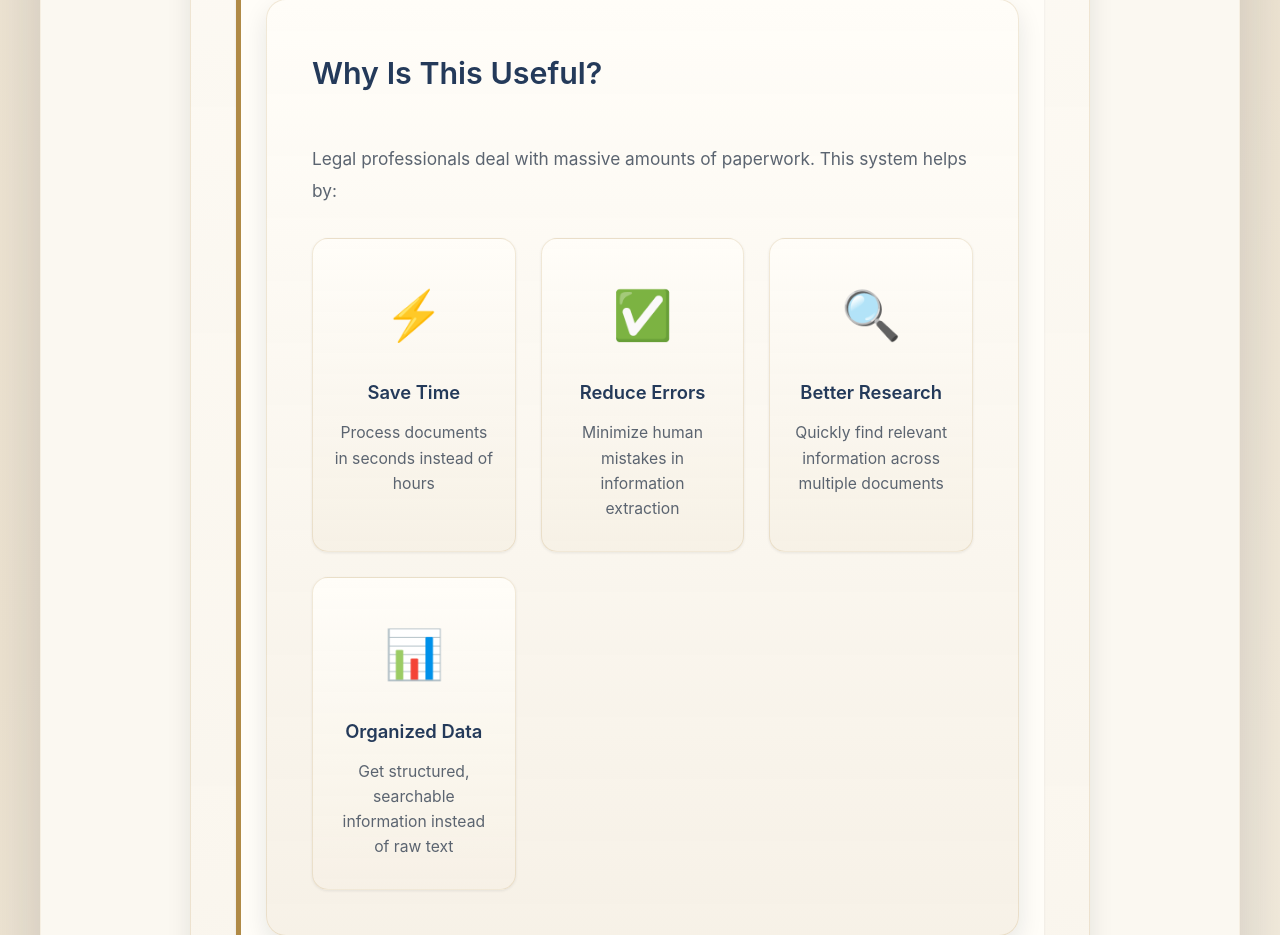
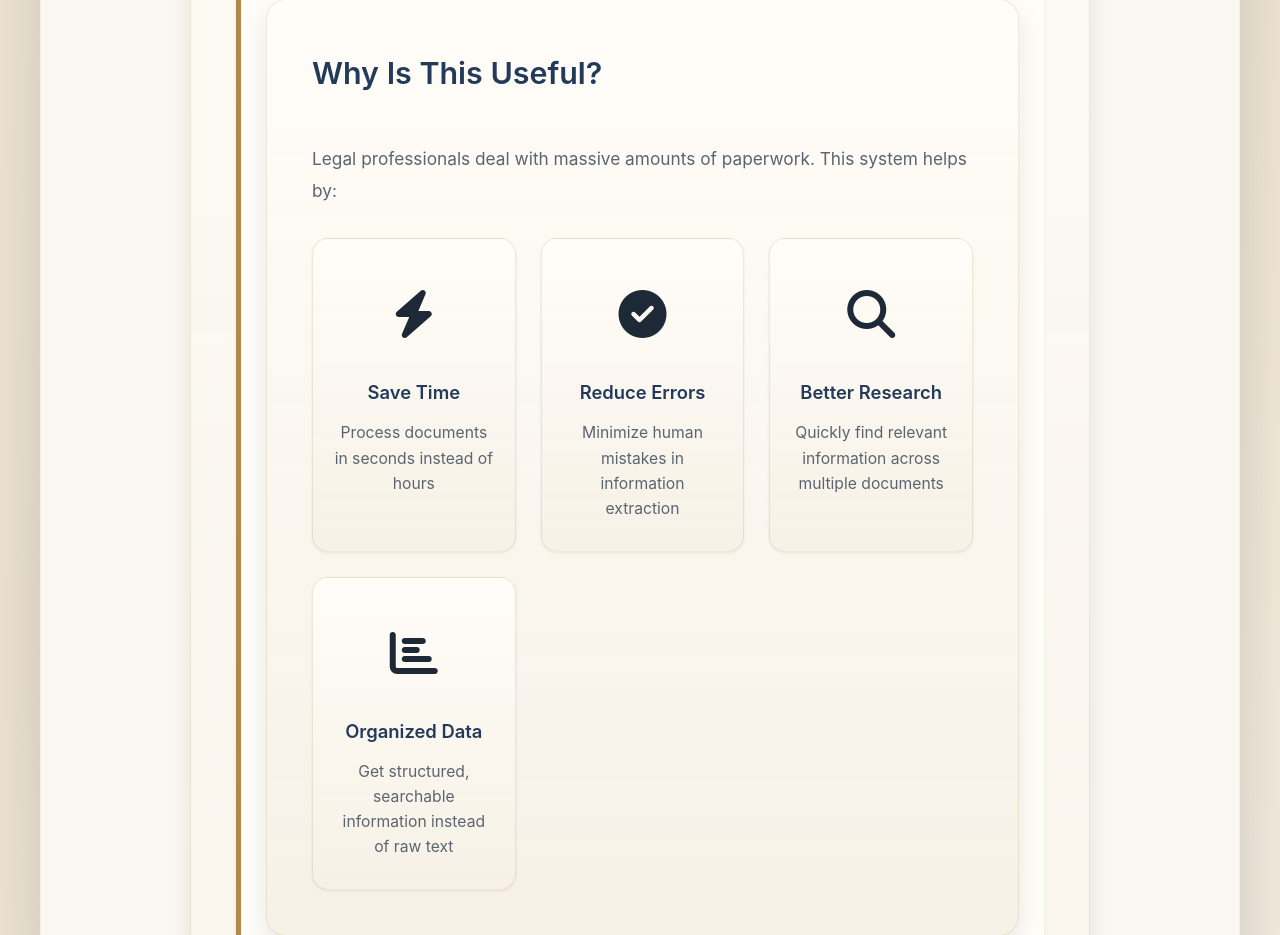
Before and after one commit to AasthathecoderX/LegalBert-Contract-NLP-Classifier, a Flask app: page /about in a window 1280 px wide. Shown: the part 1885-2820 px from the top of the page. Run offline with Flask 3, Linux system fonts and the light colour scheme.

Commit message:
Add Font Awesome icons to about.html

```diff
--- a/frontend/templates/about.html
+++ b/frontend/templates/about.html
@@ -5,7 +5,7 @@
     <meta name="viewport" content="width=device-width, initial-scale=1.0">
     <title>About - NLP Legal Entity Extraction</title>
     <link rel="stylesheet" href="{{ url_for('static', filename='styles.css') }}">
-
+    <link rel="stylesheet" href="https://cdnjs.cloudflare.com/ajax/libs/font-awesome/6.5.0/css/all.min.css">
 </head>
 <body>
     <nav class="navbar">
@@ -16,7 +16,7 @@
             <ul class="nav-menu">
                 <li><a href="/" class="nav-link">Home</a></li>
                 <li><a href="/analyze" class="nav-link">Analyze</a></li>
-                <li><a href="/about" class="nav-link">About</a></li>
+                <li><a href="/about" class="nav-link active">About</a></li>
             </ul>
         </div>
     </nav>
@@ -69,22 +69,22 @@ It processes uploaded contracts to segment them into meaningful clauses and extr
                     </p>
                     <div class="benefits-grid">
                         <div class="benefit-item">
-                            <div class="benefit-icon">⚡</div>
+                            <div class="benefit-icon"><i class="fa-solid fa-bolt"></i></div>
                             <h4>Save Time</h4>
                             <p>Process documents in seconds instead of hours</p>
                         </div>
                         <div class="benefit-item">
-                            <div class="benefit-icon">✅</div>
+                            <div class="benefit-icon"><i class="fa-solid fa-circle-check"></i></div>
                             <h4>Reduce Errors</h4>
                             <p>Minimize human mistakes in information extraction</p>
                         </div>
                         <div class="benefit-item">
-                            <div class="benefit-icon">🔍</div>
+                            <div class="benefit-icon"><i class="fa-solid fa-magnifying-glass"></i></div>
                             <h4>Better Research</h4>
                             <p>Quickly find relevant information across multiple documents</p>
                         </div>
                         <div class="benefit-item">
-                            <div class="benefit-icon">📊</div>
+                            <div class="benefit-icon"><i class="fa-solid fa-chart-bar"></i></div>
                             <h4>Organized Data</h4>
                             <p>Get structured, searchable information instead of raw text</p>
                         </div>
```
